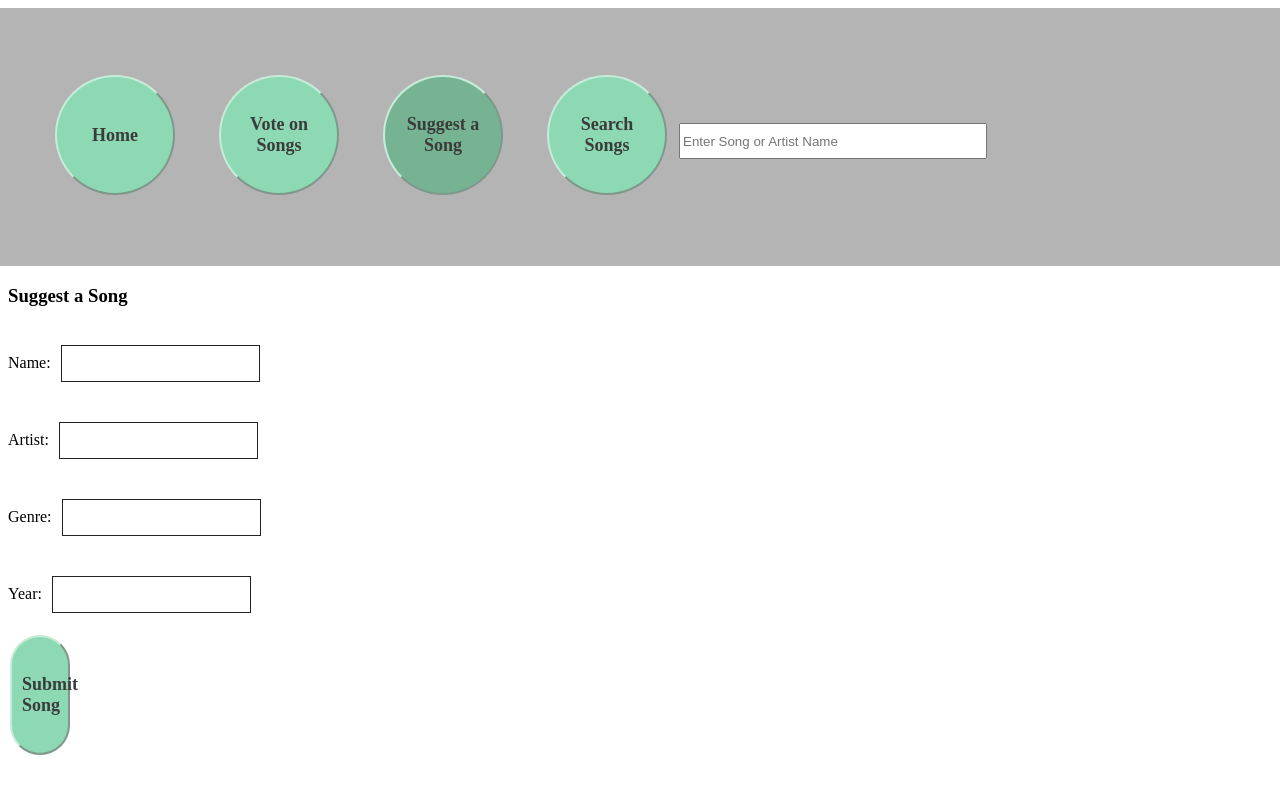
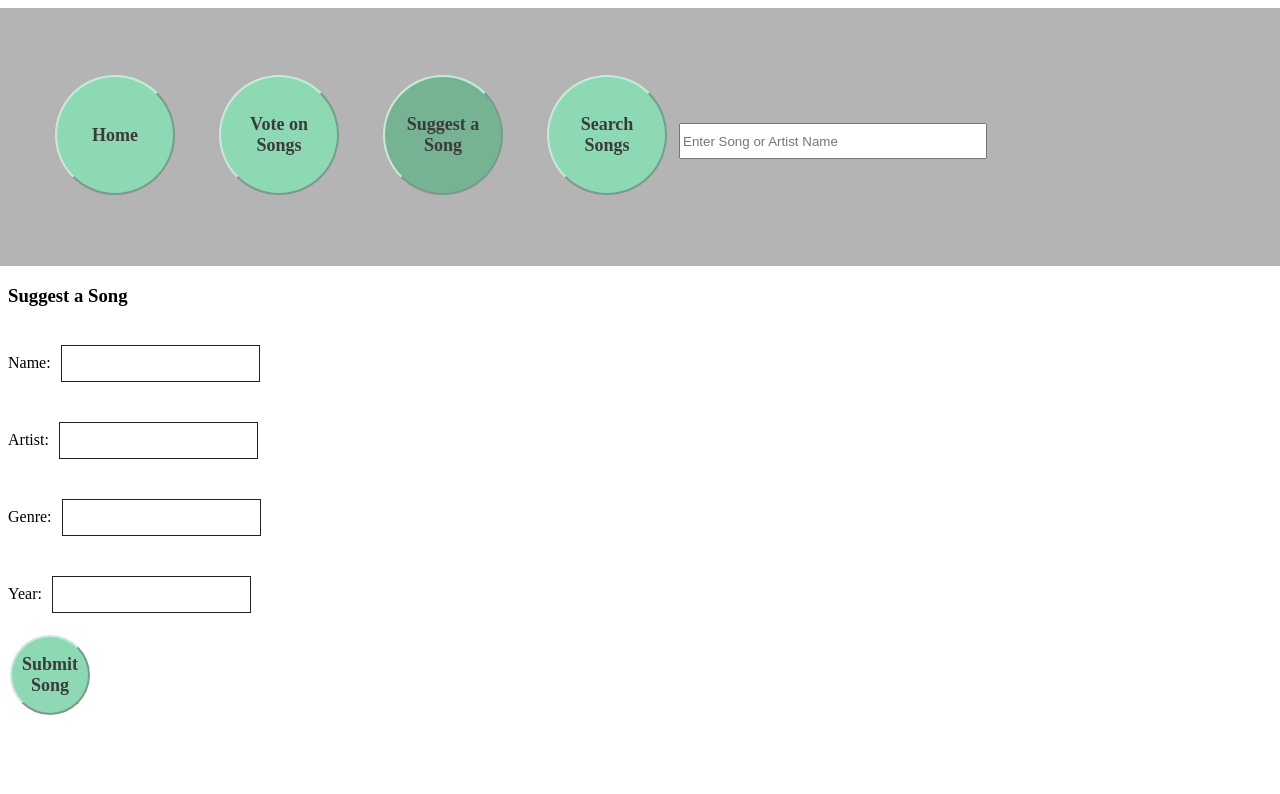
Before and after one commit to Altyptico/Vue-Js-Song-Library, a Vue app in the folder songlibrary/: page /Suggest in a window 1280 px wide. Shown: the top 794 px of the page. Built offline with nearby package versions, Linux system fonts and the light colour scheme; a web font is replaced by a local one.

Commit message:
added styling to submit button on Suggest input form

```diff
--- a/songlibrary/src/components/Suggest.vue
+++ b/songlibrary/src/components/Suggest.vue
@@ -78,13 +78,13 @@ label{
       font-family:'Francois One', 'sans-serif';
 }
  button{
-        display: inline-block;
+
         border-color:#c6ecd9;
         color: #3b3b3b;
         padding: 10px;
         margin: 2px;
-        width: 60px;
-        height: 120px;
+        width: 80px;
+        height: 80px;
         border-radius: 100px;
         background-color: #8cd9b3; /* Green */
         text-align: center;
```
